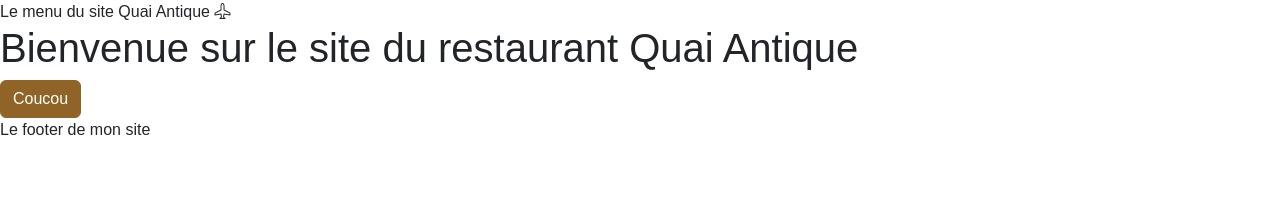
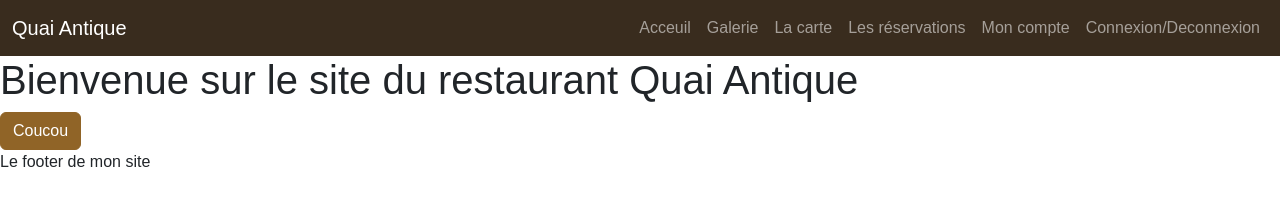
Before and after one commit to Janatmhd/QuaiAntiqueRestaurantFront, a website with bundled scripts: page index.html in a window 1280 px wide. Built offline with nearby package versions, Linux system fonts and the light colour scheme; files whose address does not match are found by name; a web font is replaced by a local one.

Commit message:
Add site header

```diff
--- a/index.html
+++ b/index.html
@@ -10,13 +10,44 @@
     <title>Document</title>
 </head>
 <body>
-    <header>Le menu du site Quai Antique <i class="bi bi-airplane"></i></header>
+    <header>
+        <nav class="navbar navbar-expand-lg bg-dark"  data-bs-theme="dark">
+            <div class="container-fluid">
+              <a class="navbar-brand" href="/">Quai Antique</a>
+              <button class="navbar-toggler" type="button" data-bs-toggle="collapse" data-bs-target="#navbarSupportedContent" aria-controls="navbarSupportedContent" aria-expanded="false" aria-label="Toggle navigation">
+                <span class="navbar-toggler-icon"></span>
+              </button>
+              <div class="collapse navbar-collapse" id="navbarSupportedContent">
+                <ul class="navbar-nav ms-auto mb-2 mb-lg-0">
+                  <li class="nav-item">
+                    <a class="nav-link" href="/">Acceuil</a>
+                  </li>
+                  <li class="nav-item">
+                    <a class="nav-link" href="#">Galerie</a>
+                  </li>
+                  <li class="nav-item">
+                    <a class="nav-link" href="#">La carte</a>
+                  </li>
+                  <li class="nav-item">
+                    <a class="nav-link" href="#">Les réservations</a>
+                  </li>
+                  <li class="nav-item">
+                    <a class="nav-link" href="#">Mon compte</a>
+                  </li>
+                  <li class="nav-item">
+                    <a class="nav-link" href="#">Connexion/Deconnexion</a>
+                  </li>
+                </ul>
+              </div>
+            </div>
+        </nav>
+    </header>
 
     <main id="main-page">
         <!--Le contenu de la page sera injectée ici-->
     </main>
 
-    <footer>Le footer de mon site</footer>
+    <footer >Le footer de mon site</footer>
 
     <script type="module" src="Router/Router.js"></script>
     <script src="node_modules/bootstrap/dist/js/bootstrap.bundle.min.js"></script>
```
Also changed, not shown: scss/main.css.
